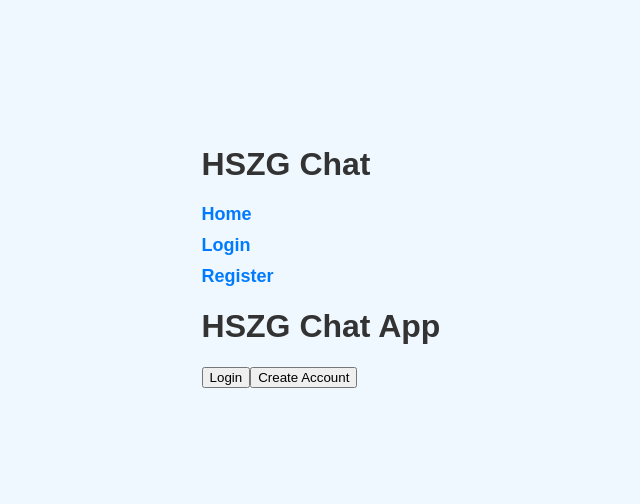
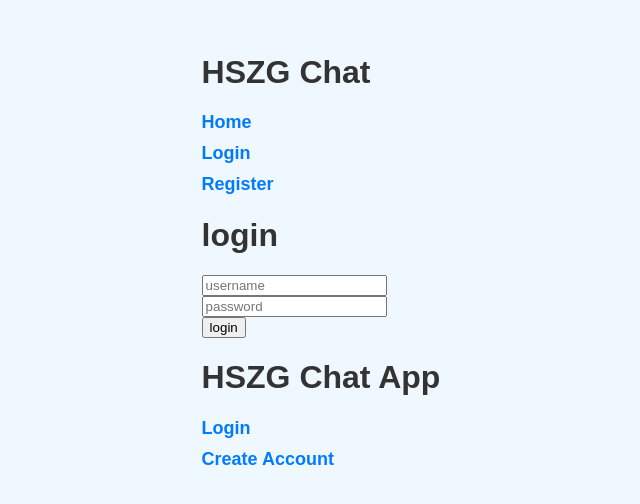
Before and after one commit to NiklasKaulfers/Chat-App-Angular, an Angular app: page /login in a window 1280 px wide. Before the commit this address led to /. Shown: the part 144-648 px from the top of the page, without its empty margins (319-959 px from the left). Built offline with nearby package versions, Linux system fonts and the light colour scheme.

Commit message:
impl of login and fetch request t0o backend

```diff
--- a/src/app/app.component.html
+++ b/src/app/app.component.html
@@ -5,6 +5,3 @@
 </div>
 
 <app-start-page></app-start-page>
-
-
-<router-outlet />
--- a/src/app/app.config.ts
+++ b/src/app/app.config.ts
@@ -1,8 +1,14 @@
-import { ApplicationConfig, provideZoneChangeDetection } from '@angular/core';
+import {ApplicationConfig, importProvidersFrom, provideZoneChangeDetection} from '@angular/core';
 import { provideRouter } from '@angular/router';
 
 import { routes } from './app.routes';
+import {HttpClient, provideHttpClient, withFetch} from '@angular/common/http';
 
 export const appConfig: ApplicationConfig = {
-  providers: [provideZoneChangeDetection({ eventCoalescing: true }), provideRouter(routes)]
+  providers: [
+    provideZoneChangeDetection({ eventCoalescing: true }),
+    provideRouter(routes),
+    importProvidersFrom(HttpClient),
+    provideHttpClient(withFetch())
+  ]
 };
--- a/src/app/app.routes.ts
+++ b/src/app/app.routes.ts
@@ -1,3 +1,8 @@
 import { Routes } from '@angular/router';
+import {LoginComponent} from './components/login/login.component';
+import {StartPageComponent} from './components/start-page/start-page.component';
 
-export const routes: Routes = [];
+export const routes: Routes = [
+  { path: 'login', component: LoginComponent },
+  { path: 'start', component: StartPageComponent },
+];
--- a/src/app/components/header/header.component.ts
+++ b/src/app/components/header/header.component.ts
@@ -1,6 +1,6 @@
 import { Component } from '@angular/core';
 import {NgIf} from "@angular/common";
-import {RouterLink} from "@angular/router";
+import {RouterLink, RouterLinkActive} from "@angular/router";
 
 @Component({
   selector: 'app-header',
--- a/src/app/components/login/login.component.html
+++ b/src/app/components/login/login.component.html
@@ -1 +1,11 @@
-<p>login</p>
+
+<div>
+  <h1>login</h1>
+  <div>
+    <input id="usernameLogin" type="text" placeholder="username"><br>
+    <input id="passwordLogin" type="password"  placeholder="password"><br>
+    <button (click)="sendLogin()">login</button>
+    <p *ngIf="logInRequestSent" >{{loginState}}</p>
+  </div>
+
+</div>
--- a/src/app/components/login/login.component.ts
+++ b/src/app/components/login/login.component.ts
@@ -1,11 +1,55 @@
-import { Component } from '@angular/core';
+import {ApplicationConfig, Component} from '@angular/core';
+import {provideRouter} from '@angular/router';
+import {routes} from '../../app.routes';
+import {HttpClient} from '@angular/common/http';
+import {NgIf} from '@angular/common';
 
 @Component({
   selector: 'app-login',
-  imports: [],
+  imports: [
+    NgIf
+  ],
   templateUrl: './login.component.html',
   styleUrl: './login.component.css'
 })
 export class LoginComponent {
+  logInRequestSent: boolean = false;
+  loginState: string = "";
 
+  async sendLogin() {
+    const userName = document.getElementById('usernameLogin')?.innerText;
+    const password = document.getElementById('passwordLogin')?.innerText;
+    if (userName && password) {
+      this.logInRequestSent = true;
+      let response: Response;
+      try {
+        response = await fetch("https://web-ing-iib23-chat-app-backend-377dbfe5320c.herokuapp.com/api/login", {
+          method: "POST",
+          headers: {
+            "Content-Type": "application/json",
+          },
+          body: JSON.stringify({username: userName, password: password}),
+        });
+      } catch (err){
+        this.loginState = "error on server side";
+        return;
+      }
+      if (!response) {
+        this.loginState = "error in application"
+        return;
+      }
+      const parsedResponse = await response.json();
+      if (response.ok) {
+        if (!parsedResponse) {
+          this.loginState = "error parsing server answer"
+          return;
+        }
+        localStorage.setItem('token', parsedResponse.body.token);
+        localStorage.setItem('username', userName);
+        this.loginState = 'logged in';
+      } else {
+        this.loginState = "unsuccessful login"
+      }
+    }
+  }
 }
--- a/src/app/components/start-page/start-page.component.html
+++ b/src/app/components/start-page/start-page.component.html
@@ -3,8 +3,8 @@
     <h1 class="text-3xl font-bold text-gray-800 mb-4">HSZG Chat App</h1>
 
     <div class="space-y-3">
-      <button (click)="toggleHeader()" class="text-blue-600 font-semibold cursor-pointer hover:underline">Login</button>
-      <button (click)="toggleHeader()" class="text-blue-600 font-semibold cursor-pointer hover:underline">Create Account</button>
+      <a routerLink="/login" (click)="toggleHeader()" class="text-blue-600 font-semibold cursor-pointer hover:underline">Login</a>
+      <a (click)="toggleHeader()" class="text-blue-600 font-semibold cursor-pointer hover:underline">Create Account</a>
     </div>
   </div>
 </div>
--- a/src/app/components/start-page/start-page.component.ts
+++ b/src/app/components/start-page/start-page.component.ts
@@ -1,12 +1,15 @@
 import { Component } from '@angular/core';
-import { Router } from '@angular/router';
+import {Router, RouterLink} from '@angular/router';
 import {NgIf} from '@angular/common';
+import {LoginComponent} from '../login/login.component';
 
 @Component({
   selector: 'app-start-page',
   templateUrl: './start-page.component.html',
   imports: [
-    NgIf
+    NgIf,
+    LoginComponent,
+    RouterLink
   ],
   styleUrls: ['./start-page.component.css']
 })
@@ -17,8 +20,5 @@ export class StartPageComponent {
 
   toggleHeader(show: boolean = true) {
     this.showHeader = show;
-    if (show) {
-      this.router.navigate(['/login']); // Navigate to login when clicked
-    }
   }
 }
```
Also changed, not shown: src/app/app.component.ts (+11 -2 lines).
